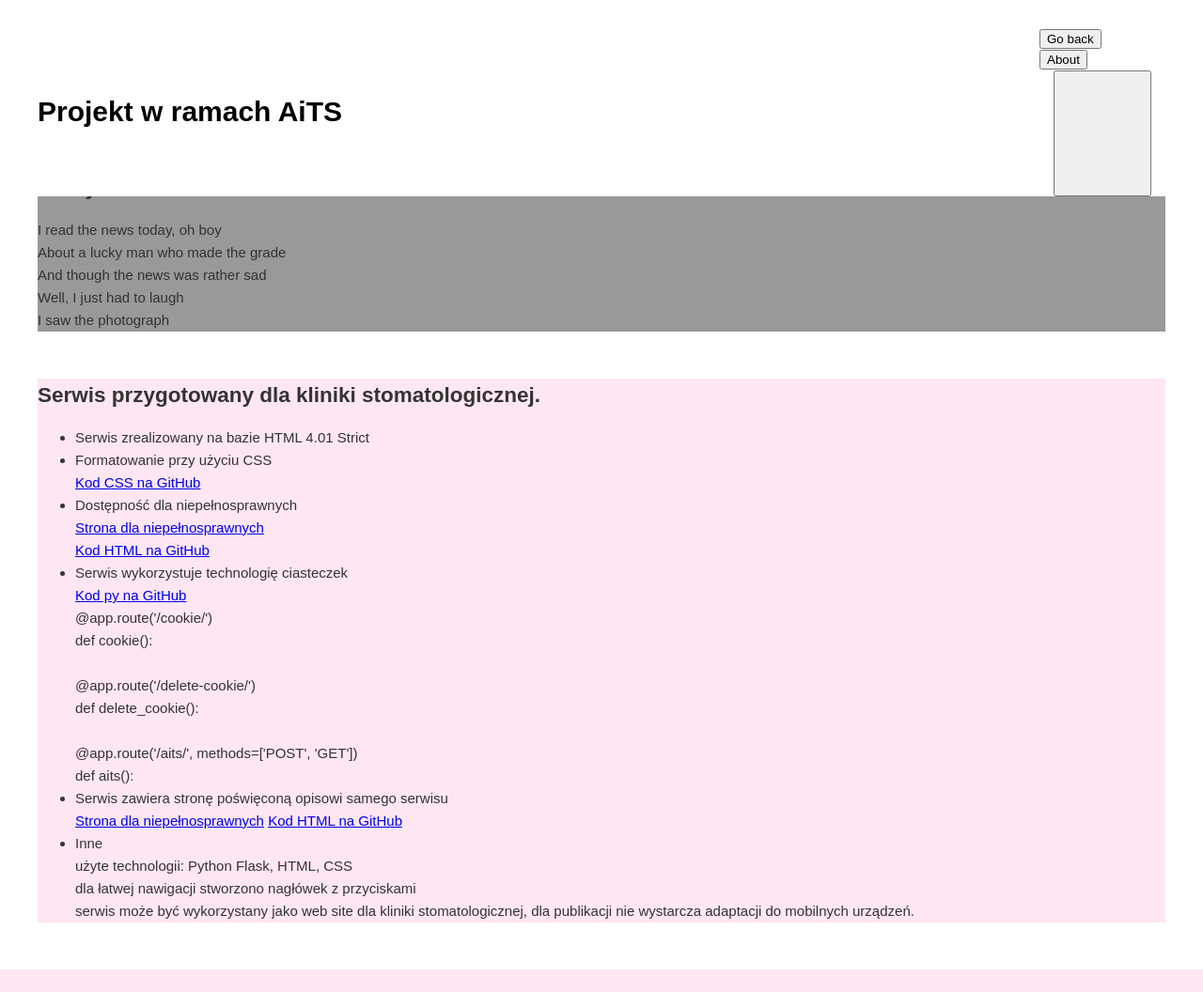
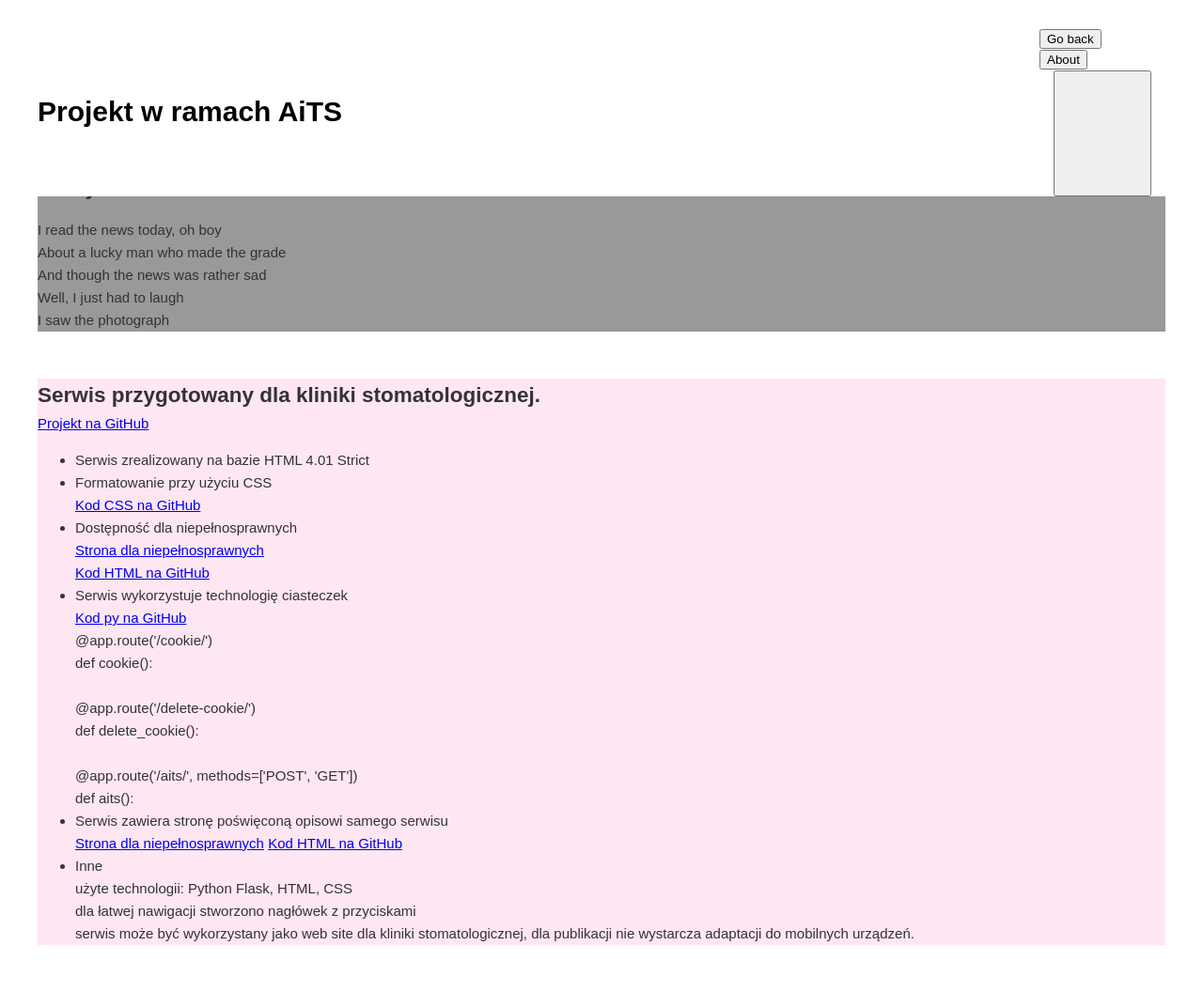
Before and after one commit to Zarowska/artsmile, a Flask app: page /aits in a window 1280 px wide. Shown: the whole page at 94% size. Before the commit the page ends 1032 px from the top, so only its background shows below. Run offline with Flask 2, Linux system fonts and the light colour scheme.

Commit message:
make aists page better

```diff
--- a/templates/aits.html
+++ b/templates/aits.html
@@ -67,6 +67,7 @@
 <section class=" ">
     <div class="container_project">
         <h2>Serwis przygotowany dla kliniki stomatologicznej.</h2>
+         <a href="https://github.com/Zarowska/artsmile">Projekt na GitHub</a>
 <ul>
  <li>Serwis zrealizowany na bazie HTML 4.01 Strict</li>
     <!DOCTYPE HTML PUBLIC "-//W3C//DTD HTML 4.01//EN" "http://www.w3.org/TR/html4/strict.dtd">
@@ -90,8 +91,8 @@
 def aits():<br>
 
   <li>Serwis zawiera stronę poświęconą opisowi samego serwisu</li>
-    <a href="https://art-smile.herokuapp.com/disabled">Strona dla niepełnosprawnych</a>
-    <a href="https://github.com/Zarowska/artsmile/blob/main/templates/disabled.html">Kod HTML na GitHub</a>
+    <a href="https://art-smile.herokuapp.com/aits">Strona dla niepełnosprawnych</a>
+    <a href="https://github.com/Zarowska/artsmile/blob/main/templates/aits.html">Kod HTML na GitHub</a>
 
    <li>Inne</li>
     użyte technologii: Python Flask, HTML, CSS<br>
```
